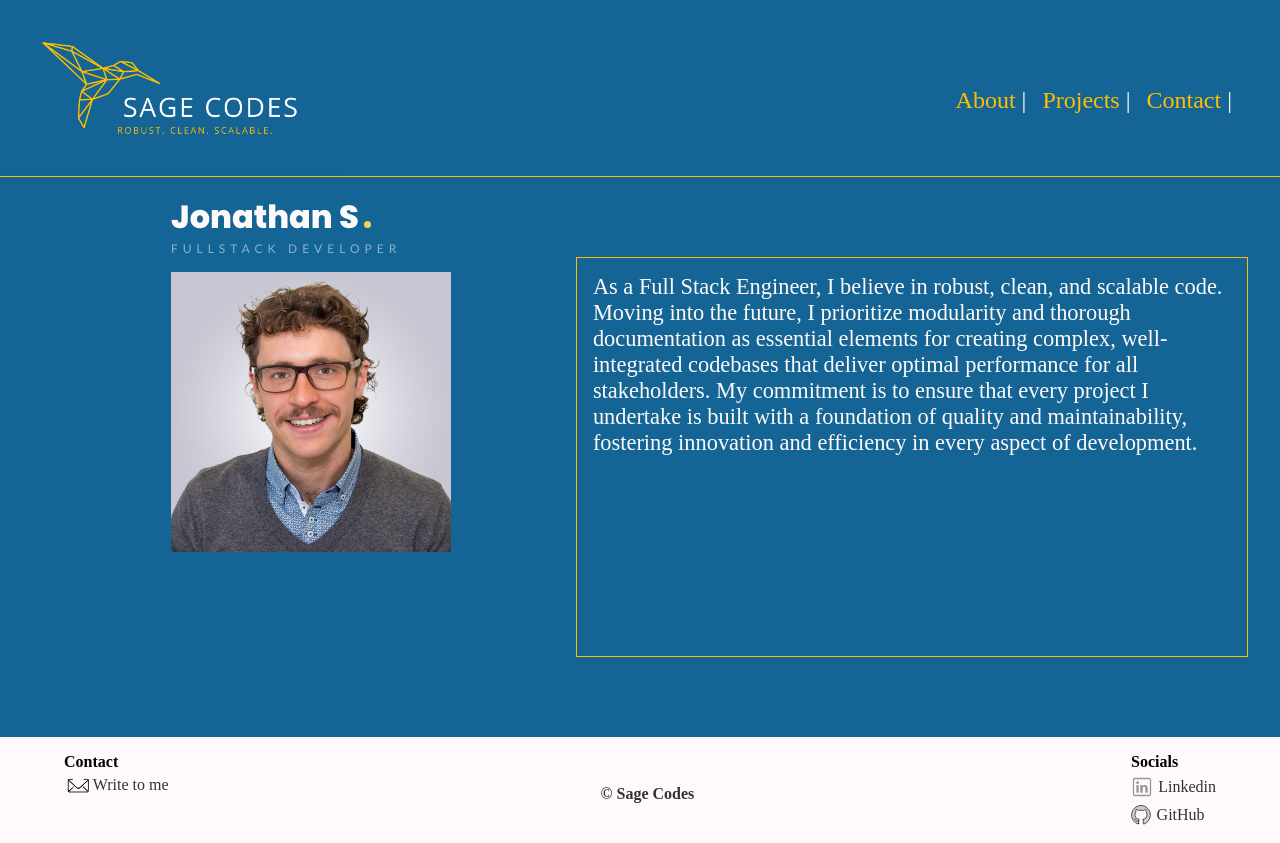
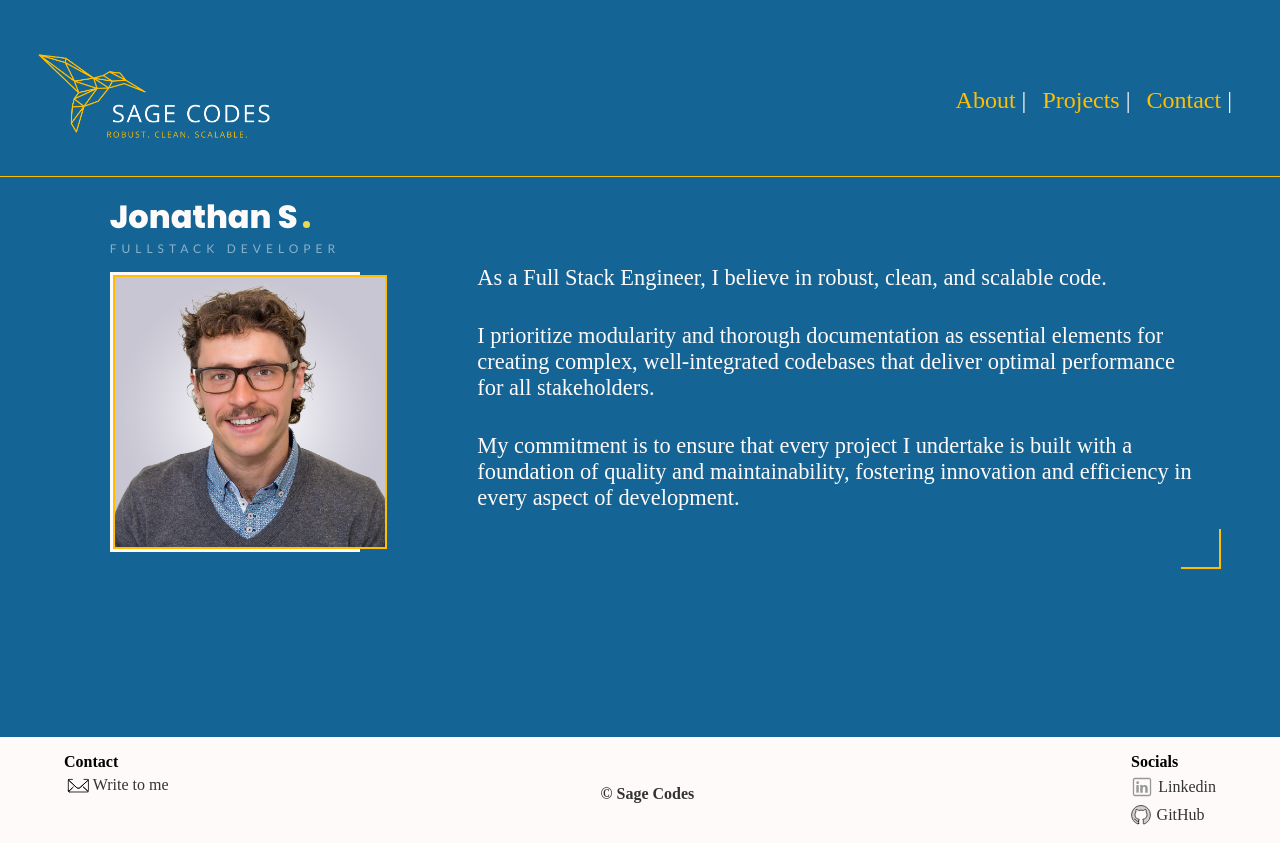
Before and after one commit to SageJonathan/Portfolio_client, a React (Vite) app: page / in a window 1280 px wide. Built offline with nearby package versions, Linux system fonts and the light colour scheme.

Commit message:
size about text

```diff
--- a/src/components/About/About.jsx
+++ b/src/components/About/About.jsx
@@ -21,11 +21,9 @@ function About() {
             </div>
           </div>
           <div className="text__container">
-              <p className="text__text">
-              As a Full Stack Engineer, I believe in robust, clean, and scalable code. Moving into the future,
-              I prioritize modularity and thorough documentation as essential elements for creating complex, well-integrated codebases that deliver optimal performance for all stakeholders.
-               My commitment is to ensure that every project I undertake is built with a foundation of quality and maintainability, fostering innovation and efficiency in every aspect of development.
-              </p>
+              <p className="text__text">As a Full Stack Engineer, I believe in robust, clean, and scalable code.</p>
+              <p className="text__text">I prioritize modularity and thorough documentation as essential elements for creating complex, well-integrated codebases that deliver optimal performance for all stakeholders.</p>
+              <p className="text__text"> My commitment is to ensure that every project I undertake is built with a foundation of quality and maintainability, fostering innovation and efficiency in every aspect of development.</p>
           </div>
      </div>
     )
--- a/src/components/About/About.scss
+++ b/src/components/About/About.scss
@@ -15,23 +15,25 @@
        @include tablet{
           flex-direction: row;
     }
+      @include desktop{
+        justify-content: space-evenly;
+      }
 }
 .name__container {
   width: 100vw;
-  height: 70vh;
-//   background: $logoblue;
+  height: 50vh;
   padding-top: 1rem;
   display: flex;
   justify-content: center;
-  // align-items: center;
     @include tablet{
       width: 50%;
       height: 70vh;
-    //   background: $logoblue;
       margin-left: 1rem;
       display: flex;
       justify-content: center;
-      // align-items: center;
+    }
+    @include desktop{
+      width: 30%;
     }
 
   .name__box {
@@ -39,7 +41,6 @@
     height: 250px;
     position: relative;
     display: flex;
-    // justify-content: center;
     flex-direction: column;
 
     .name__title {
@@ -127,35 +128,56 @@
 }
 .name__img{
     height: 100%;
+    border: 2px solid $gold;
 }
 .name__img-container{
     height: 35vh;
     width: auto;
+    border: 3px solid $snow;
 }
 
 
 //Text Side:
 
 .text__container{
-  border: 1px solid $gold;
-  height: 20vh;
   width: 80%;
-  // display: flex;
-  // justify-content: center;
-  // align-items: center;
     @include tablet{
-      height: 50vh;
+      height: 40vh;
       width: 60%;
       margin-right: 2rem;
+      margin-top: -6rem;
+
+    @include desktop{
+      position: relative;
+      &::after, &::before {
+        content: "";
+        position: absolute;
+        background-color: $gold;
+      }
+
+      &::after {
+        // Vertical part of the L
+        height: 40px;
+        width: 2px;
+        bottom: 0;
+        right: 0;
+      }
+
+      &::before {
+        // Horizontal part of the L
+        height: 2px;
+        width: 40px;
+        bottom: 0;
+        right: 0;
+      }
+    }
     }
 }
 .text__text{
   font-size: 1.4rem;
   color: $snow;
-  padding: 1rem;
+  padding: 1rem 1.5rem;
 }
-
-
 
 
 
--- a/src/components/Nav/Nav.jsx
+++ b/src/components/Nav/Nav.jsx
@@ -3,6 +3,7 @@ import sagecodes from "../../assets/logos/sagecodes.png"
 
 function Nav() {
   return (
+
     <div className="nav">
       <div className="nav__img-container">
         <img className="nav__img" src={sagecodes} alt="LOGO" />
--- a/src/components/Nav/Nav.scss
+++ b/src/components/Nav/Nav.scss
@@ -8,7 +8,7 @@
     justify-content: space-between;
     border-bottom: solid 1px $gold;
     &__img-container {
-        height: 18vh;
+        height: 17vh;
           @include tablet{
             height: 22vh;
           }
@@ -16,6 +16,7 @@
 
     &__img {
         height: 100%;
+        padding-top: 1rem;
     }
 
     &__link-container {
@@ -29,10 +30,6 @@
          @include tablet{
             font-size: 1.5rem;
       }
-      //    @include desktop{
-      //       font-size: 2rem;
-      // }
-
 
       &--contact {
         padding-right: 1rem;
```
